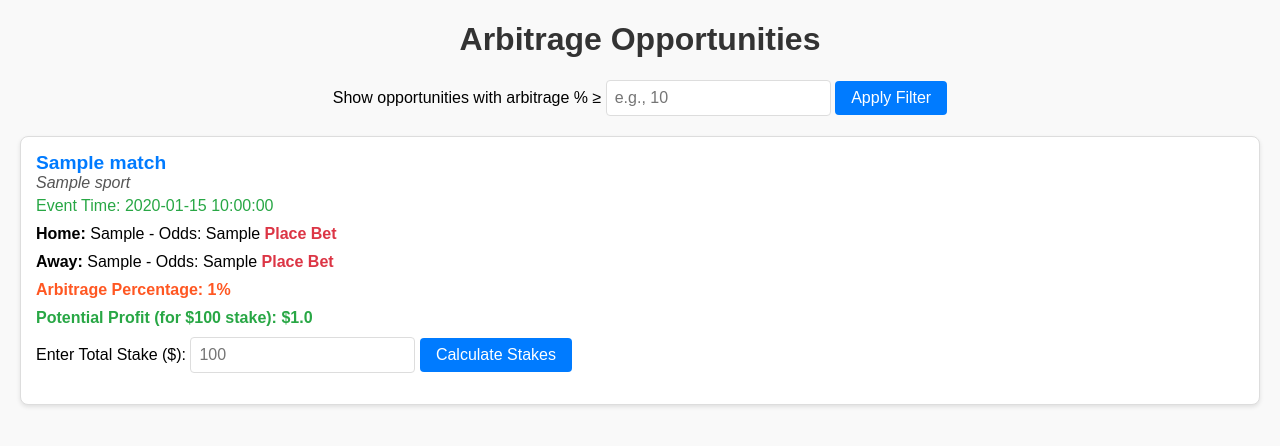
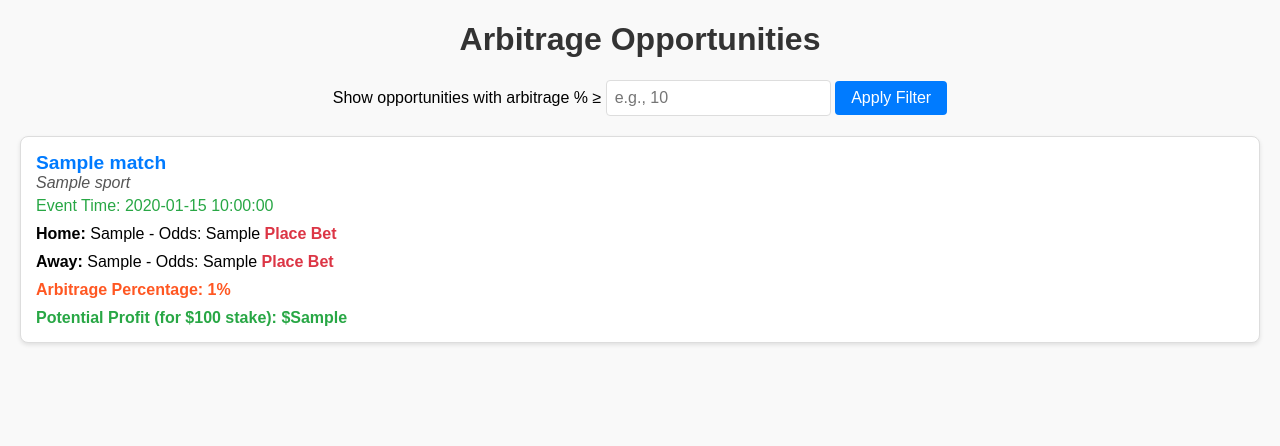
Before and after one commit to ShrimperD/arbitrage_betting_app_2, a Flask app: template templates/index.html in a window 1280 px wide. Shown: the top 446 px of the page. Run offline with Flask 3, Linux system fonts and the light colour scheme; the template is opened without the code that fills it: most values are stand-ins (such as "Sample title", 1, 10 or a date in 2020).

Commit message:
Fixed calculations, improved filter, and simplified UI

```diff
--- a/app.py
+++ b/app.py
@@ -15,7 +15,7 @@ BOOKMAKER_URLS = {
     "Bovada": "https://www.bovada.lv",
     "BetRivers": "https://www.betrivers.com",
     "Caesars": "https://www.caesars.com/sportsbook",
-    "BetMGM": "https://sports.ks.betmgm.com",  # Updated to Kansas-specific URL
+    "BetMGM": "https://sports.ks.betmgm.com",  # Corrected to Kansas-specific URL
     "LowVig.ag": "https://www.lowvig.ag",
     "MyBookie.ag": "https://www.mybookie.ag",
     "BetUS": "https://www.betus.com.pa",
@@ -85,6 +85,8 @@ def find_arbitrage_opportunities():
                     total_implied_prob = implied_prob_home + implied_prob_away
 
                     if total_implied_prob < 1:
+                        arbitrage_percentage = (1 - total_implied_prob) * 100
+                        potential_profit = (arbitrage_percentage / 100) * 100  # For $100 stake
                         opportunities.append({
                             "match": match,
                             "sport": sport,
@@ -95,12 +97,15 @@ def find_arbitrage_opportunities():
                             "away_site": away["site"],
                             "away_odds": away["odds"],
                             "away_url": away["url"],
-                            "arbitrage_percentage": round((1 - total_implied_prob) * 100, 2)
+                            "arbitrage_percentage": round(arbitrage_percentage, 2),
+                            "potential_profit": round(potential_profit, 2)
                         })
         except KeyError as e:
             print(f"❌ Missing Key in Event Data: {e}")
             continue
 
+    # Sort opportunities by arbitrage percentage (highest first)
+    opportunities.sort(key=lambda x: x["arbitrage_percentage"], reverse=True)
     return opportunities
 
 # ✅ Web App Route (Displays Data)
--- a/templates/index.html
+++ b/templates/index.html
@@ -83,27 +83,6 @@
             color: #28a745;
             margin-top: 10px;
         }
-        .stake-input {
-            margin-top: 10px;
-        }
-        .stake-input input {
-            padding: 8px;
-            font-size: 16px;
-            border: 1px solid #ddd;
-            border-radius: 4px;
-        }
-        .stake-input button {
-            padding: 8px 16px;
-            font-size: 16px;
-            background-color: #007bff;
-            color: #fff;
-            border: none;
-            border-radius: 4px;
-            cursor: pointer;
-        }
-        .stake-input button:hover {
-            background-color: #0056b3;
-        }
         .no-opportunities {
             text-align: center;
             color: #dc3545;
@@ -147,13 +126,7 @@
                 Arbitrage Percentage: {{ opportunity.arbitrage_percentage }}%
             </div>
             <div class="potential-profit">
-                Potential Profit (for $100 stake): ${{ (opportunity.arbitrage_percentage / 100 * 100)|round(2) }}
-            </div>
-            <div class="stake-input">
-                <label for="stake-{{ loop.index }}">Enter Total Stake ($):</label>
-                <input type="number" id="stake-{{ loop.index }}" placeholder="100">
-                <button onclick="calculateStakes({{ loop.index }}, {{ opportunity.home_odds }}, {{ opportunity.away_odds }})">Calculate Stakes</button>
-                <p id="stake-result-{{ loop.index }}"></p>
+                Potential Profit (for $100 stake): ${{ opportunity.potential_profit }}
             </div>
         </li>
         {% else %}
@@ -191,25 +164,6 @@
                 }
             }
         }
-
-        // Calculate stakes for each opportunity
-        function calculateStakes(index, homeOdds, awayOdds) {
-            const stake = parseFloat(document.getElementById(`stake-${index}`).value);
-            if (isNaN(stake) || stake <= 0) {
-                document.getElementById(`stake-result-${index}`).innerText = "Please enter a valid stake.";
-                return;
-            }
-
-            const impliedProbHome = 1 / homeOdds;
-            const impliedProbAway = 1 / awayOdds;
-            const totalImpliedProb = impliedProbHome + impliedProbAway;
-
-            const stakeHome = (stake * impliedProbHome) / totalImpliedProb;
-            const stakeAway = (stake * impliedProbAway) / totalImpliedProb;
-
-            document.getElementById(`stake-result-${index}`).innerText =
-                `Stake on Home: $${stakeHome.toFixed(2)} | Stake on Away: $${stakeAway.toFixed(2)}`;
-        }
     </script>
 </body>
 </html>
```
